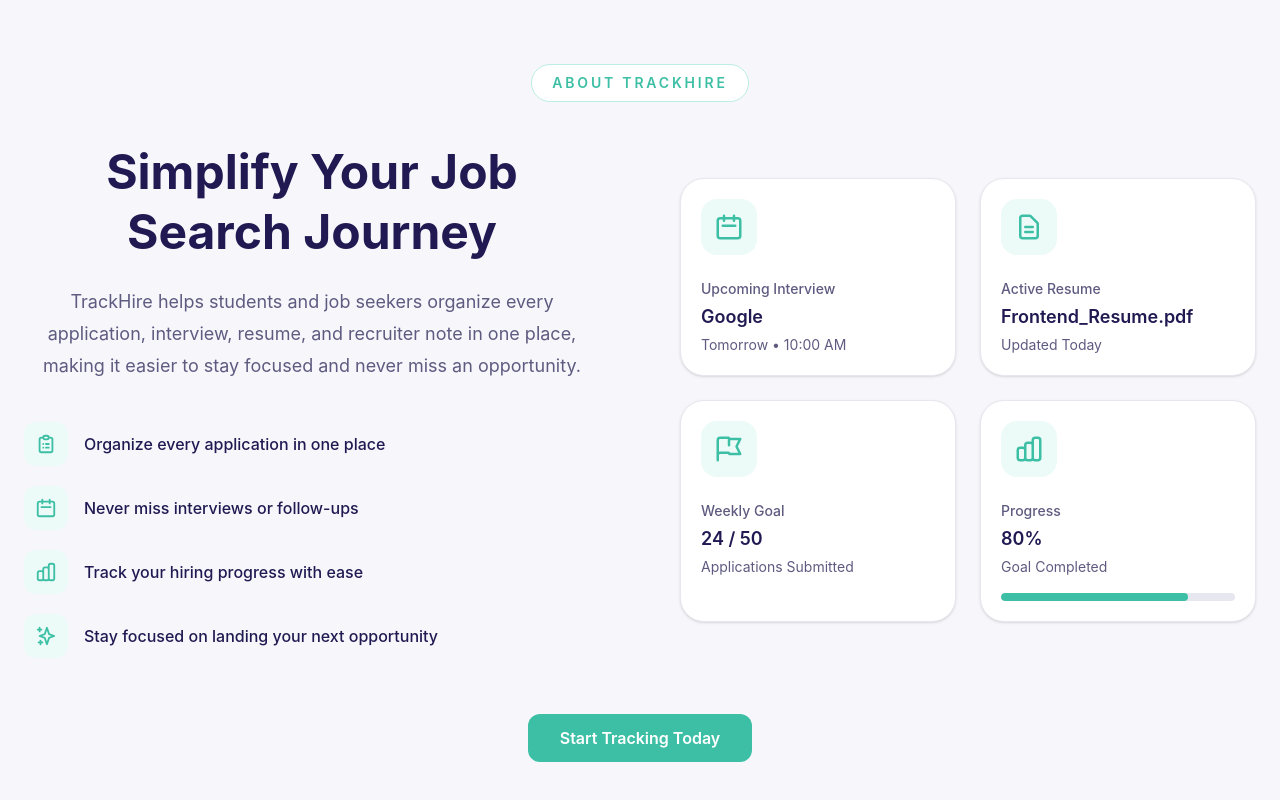
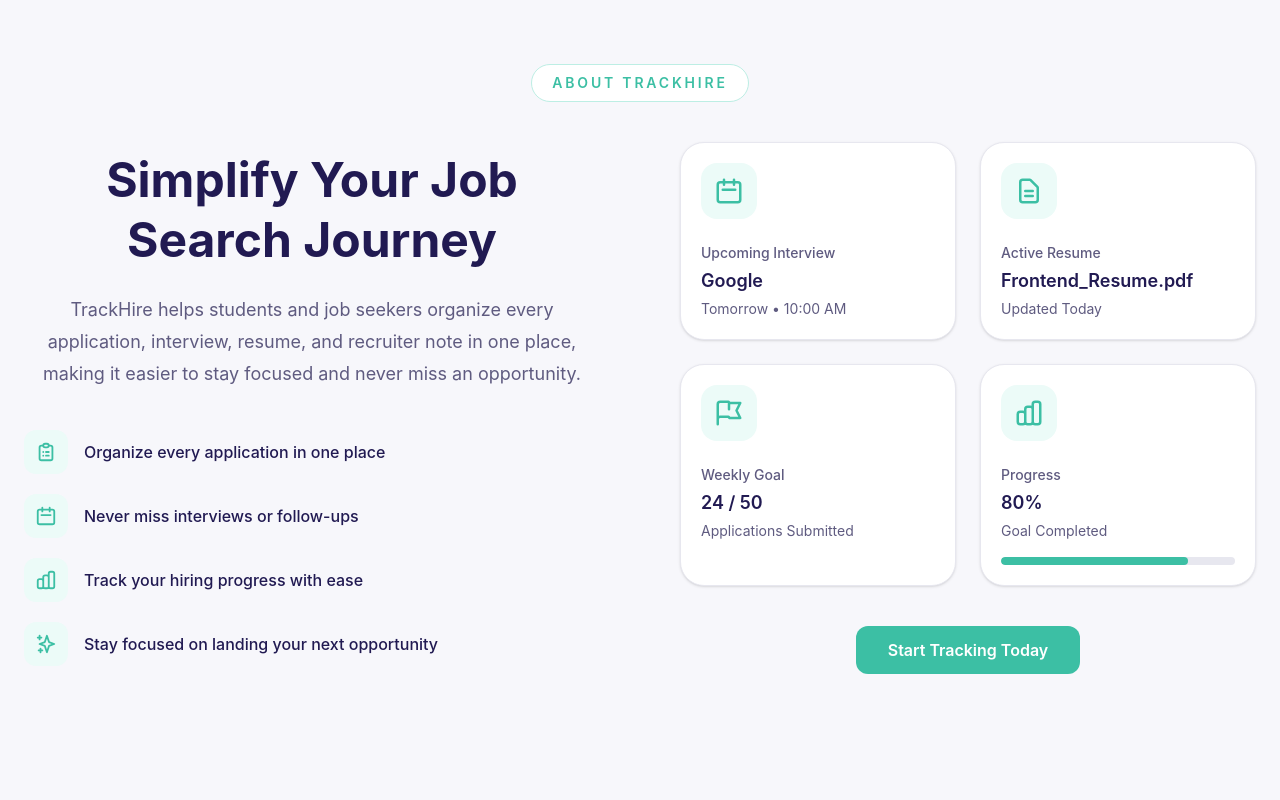
Before and after one commit to MohdNaqeem/TrackHire, a React (Vite) app: page / in a window 1280 px wide. Shown: the part 1762-2562 px from the top of the page. After the commit the page ends 2532 px from the top, so only its background shows below. Built offline with nearby package versions, Linux system fonts and the light colour scheme.

Commit message:
fix button UI

```diff
--- a/src/components/home/AboutCard/AboutSection.jsx
+++ b/src/components/home/AboutCard/AboutSection.jsx
@@ -90,14 +90,12 @@ function AboutSection() {
               />
             ))}
           </div>
+          <div className="mt-10 flex justify-center">
+    <button className="rounded-xl bg-[#3CBFA4] px-8 py-3 text-base font-semibold text-white transition-colors duration-300 hover:bg-[#31A88F]">
+      Start Tracking Today
+    </button>
+  </div>
         </div>
-      </div>
-
-      {/* CTA */}
-      <div className="mt-14 flex justify-center">
-        <button className="rounded-xl bg-[#3CBFA4] px-8 py-3 text-base font-semibold text-white transition-colors duration-300 hover:bg-[#31A88F]">
-          Start Tracking Today
-        </button>
       </div>
     </section>
   );
```
